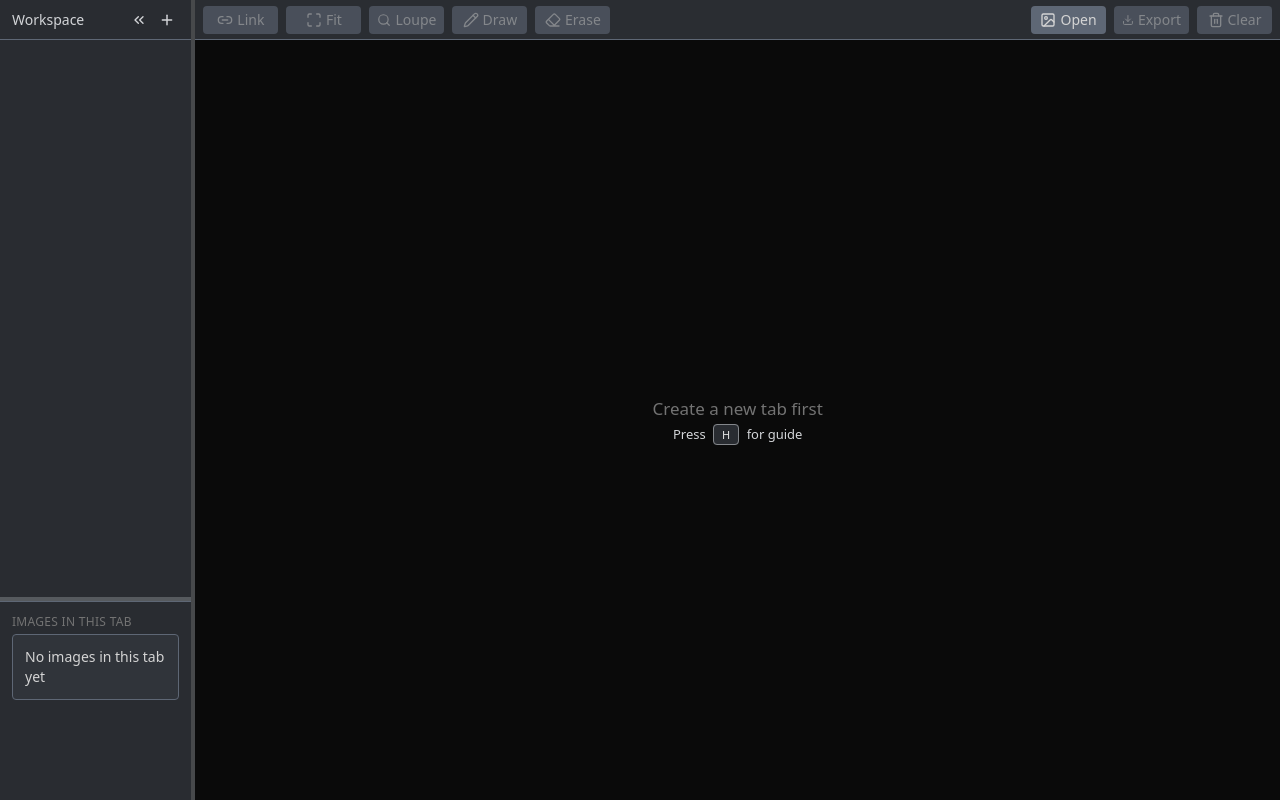
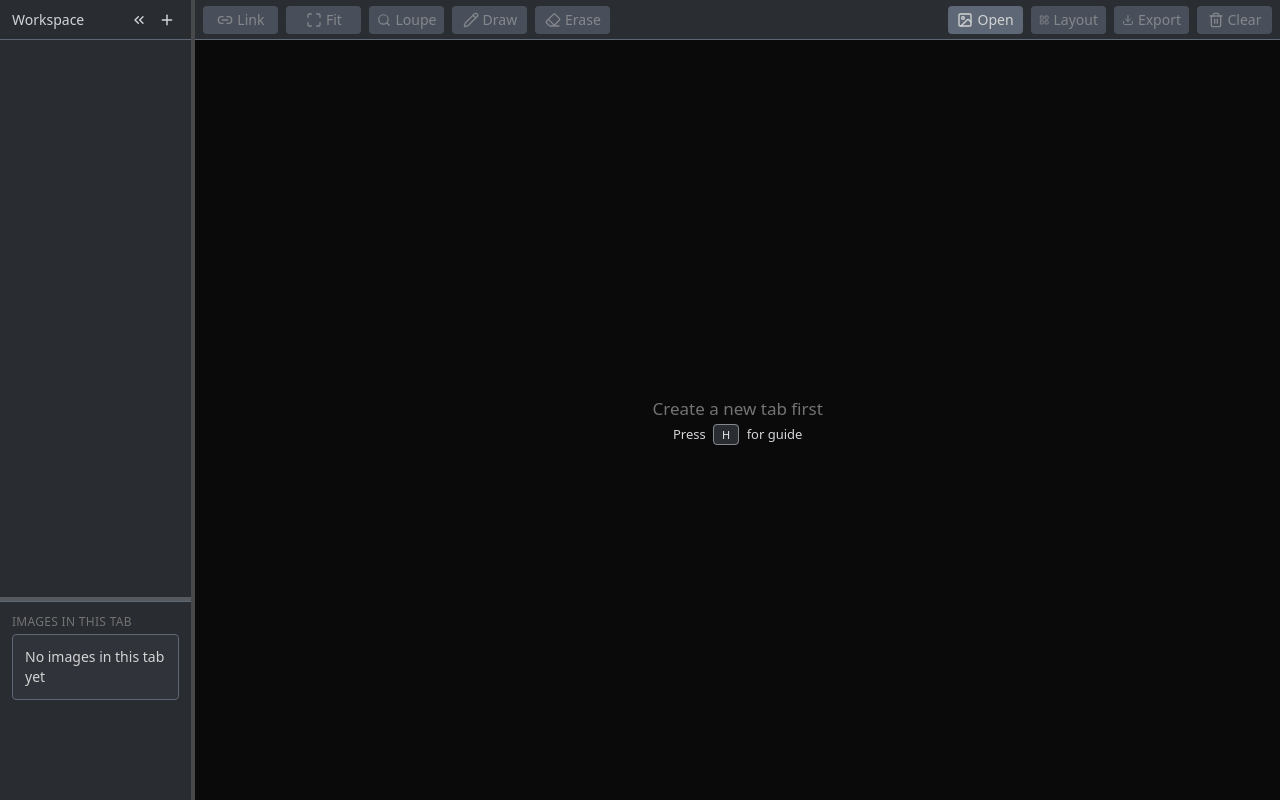
Before and after one commit to hgck000/syncview-desktop, a React (Vite) app in the folder frontend/: page / in a window 1280 px wide. Built offline with nearby package versions, Linux system fonts and the light colour scheme.

Commit message:
feat(layout): set layout 2x2 or 1x4 when import 4 imgs

```diff
--- a/frontend/src/app/store.ts
+++ b/frontend/src/app/store.ts
@@ -133,7 +133,7 @@ const SAFE_EMPTY_TAB: TabState = {
 type TabState = {
   id: string;
   name: string;
-  layout: "auto";
+  layout: "auto" | "row1x4";
   linkAll: boolean;
   panes: PaneId[];
   focusIndex: number;
@@ -174,6 +174,7 @@ type AppState = {
   setSidebarSize: (v: number) => void;
   setLeftSplit: (v: number) => void;
   toggleLinkAll: () => void;
+  toggleLayout: () => void;
 
   focusNext: () => void;
   focusPrev: () => void;
@@ -478,9 +479,16 @@ export const useApp = create<AppState>()(
               name: raw.name ?? `Tab ${idx + 1}`,
             };
 
+            const layoutRaw = raw.layout;
+            const layout =
+              layoutRaw === "row1x4" || layoutRaw === "auto"
+                ? layoutRaw
+                : "auto";
+
             return {
               ...base,
               ...raw,
+              layout,
               exif: {},
             };
           });
@@ -518,6 +526,20 @@ export const useApp = create<AppState>()(
         tabs: tabs.map((t) =>
           t.id === activeTabId ? { ...t, linkAll: !t.linkAll } : t
         ),
+      });
+    },
+    toggleLayout: () => {
+      set((state) => {
+        const idx = state.tabs.findIndex((t) => t.id === state.activeTabId);
+        if (idx === -1) return state;
+
+        const tab = state.tabs[idx];
+        const nextLayout = tab.layout === "row1x4" ? "auto" : "row1x4";
+        if (tab.layout === nextLayout) return state;
+
+        const nextTabs = state.tabs.slice();
+        nextTabs[idx] = { ...tab, layout: nextLayout };
+        return { tabs: nextTabs };
       });
     },
 
@@ -1420,40 +1442,51 @@ export const useApp = create<AppState>()(
       })),
 
     setBrushColor: (hex) =>
-      set((state) => ({
-        tabs: state.tabs.map((x) =>
-          x.id !== state.activeTabId
-            ? x
-            : {
-                ...x,
-                annotate: { ...x.annotate, color: hex },
-              }
-        ),
-      })),
+      set((state) => {
+        const idx = state.tabs.findIndex((t) => t.id === state.activeTabId);
+        if (idx === -1) return state;
+
+        const tab = state.tabs[idx];
+        if (tab.annotate.color === hex) return state;
+
+        const nextTabs = state.tabs.slice();
+        nextTabs[idx] = { ...tab, annotate: { ...tab.annotate, color: hex } };
+        return { tabs: nextTabs };
+      }),
 
     setBrushSize: (px) =>
-      set((state) => ({
-        tabs: state.tabs.map((x) =>
-          x.id !== state.activeTabId
-            ? x
-            : {
-                ...x,
-                annotate: { ...x.annotate, size: clamp(px, 1, 280) },
-              }
-        ),
-      })),
+      set((state) => {
+        const idx = state.tabs.findIndex((t) => t.id === state.activeTabId);
+        if (idx === -1) return state;
+
+        const tab = state.tabs[idx];
+        const nextSize = clamp(px, 1, 280);
+        if (tab.annotate.size === nextSize) return state;
+
+        const nextTabs = state.tabs.slice();
+        nextTabs[idx] = {
+          ...tab,
+          annotate: { ...tab.annotate, size: nextSize },
+        };
+        return { tabs: nextTabs };
+      }),
 
     setEraserSize: (px) =>
-      set((state) => ({
-        tabs: state.tabs.map((x) =>
-          x.id !== state.activeTabId
-            ? x
-            : {
-                ...x,
-                annotate: { ...x.annotate, eraserSize: clamp(px, 4, 640) },
-              }
-        ),
-      })),
+      set((state) => {
+        const idx = state.tabs.findIndex((t) => t.id === state.activeTabId);
+        if (idx === -1) return state;
+
+        const tab = state.tabs[idx];
+        const nextSize = clamp(px, 4, 640);
+        if (tab.annotate.eraserSize === nextSize) return state;
+
+        const nextTabs = state.tabs.slice();
+        nextTabs[idx] = {
+          ...tab,
+          annotate: { ...tab.annotate, eraserSize: nextSize },
+        };
+        return { tabs: nextTabs };
+      }),
 
     startStroke: (panes, mode, p0) => {
       const id = `${Date.now().toString(36)}-${Math.random()
--- a/frontend/src/app/useAnnotCanvas.ts
+++ b/frontend/src/app/useAnnotCanvas.ts
@@ -28,7 +28,6 @@ export function useAnnotCanvas(opts: {
   view: View;
   loupe: LoupeOpt;
   pointer: Pointer;
-  annotate: Annotate;
   uiActive?: boolean;
   exporting?: boolean;
 }) {
@@ -37,12 +36,25 @@ export function useAnnotCanvas(opts: {
     view,
     loupe,
     pointer,
-    annotate,
     uiActive = true,
-    exporting,
+    exporting = false,
   } = opts;
   const canvasRef = useRef<HTMLCanvasElement>(null);
   const rafRef = useRef<number | null>(null);
+  const annotateRef = useRef<Annotate>(
+    useApp.getState().getActiveSafe().annotate
+  );
+  const uiActiveRef = useRef(uiActive);
+  const exportingRef = useRef(exporting);
+
+  useEffect(() => {
+    uiActiveRef.current = uiActive;
+  }, [uiActive]);
+
+  useEffect(() => {
+    exportingRef.current = exporting;
+  }, [exporting]);
+
   const drawStrokes = useCallback(
     (
       ctx: CanvasRenderingContext2D,
@@ -99,13 +111,19 @@ export function useAnnotCanvas(opts: {
     const canvas = canvasRef.current;
     if (!canvas) return;
 
+    const annotate = annotateRef.current;
+
     const rect = canvas.getBoundingClientRect();
     const cwCss = Math.max(1, rect.width);
     const chCss = Math.max(1, rect.height);
 
     const dpr = window.devicePixelRatio || 1;
-    canvas.width = Math.max(1, Math.floor(cwCss * dpr));
-    canvas.height = Math.max(1, Math.floor(chCss * dpr));
+    const wPx = Math.max(1, Math.floor(cwCss * dpr));
+    const hPx = Math.max(1, Math.floor(chCss * dpr));
+    if (canvas.width !== wPx || canvas.height !== hPx) {
+      canvas.width = wPx;
+      canvas.height = hPx;
+    }
 
     const ctx = canvas.getContext("2d");
     if (!ctx) return;
@@ -187,10 +205,6 @@ export function useAnnotCanvas(opts: {
     pointer.u,
     pointer.v,
     drawStrokes,
-    annotate.mode,
-    annotate.color,
-    annotate.size,
-    annotate.eraserSize,
     view.scale,
     uiActive,
     exporting,
@@ -221,12 +235,22 @@ export function useAnnotCanvas(opts: {
     loupe.shape,
     pointer.u,
     pointer.v,
-    annotate.mode,
-    annotate.eraserSize,
-    annotate.color,
-    annotate.size,
     // exporting,
   ]);
+
+  // subscribe annotate riêng → đổi color/size chỉ redraw pane đang hover (uiActive)
+  useEffect(() => {
+    const unsub = useApp.subscribe(
+      (s) => s.getActiveSafe().annotate,
+      (a) => {
+        annotateRef.current = a;
+        if (uiActiveRef.current && !exportingRef.current) schedule();
+      }
+    );
+    return () => {
+      unsub();
+    };
+  }, [schedule]);
 
   // subscribe strokes riêng → không rerender React, chỉ schedule canvas draw
   useEffect(() => {
--- a/frontend/src/components/Pane.tsx
+++ b/frontend/src/components/Pane.tsx
@@ -21,17 +21,25 @@ import {
 type Props = { id: "A" | "B" | "C" | "D" };
 
 export default function Pane({ id }: Props) {
-  const t = useApp((s) => s.getActiveSafe());
   const panes = useApp((s) => s.getActiveSafe().panes);
-  const files = useApp((s) => s.getActiveSafe().files);
-  const dataURL = useApp((s) => s.getActiveSafe().dataURL);
+  const focusIndex = useApp((s) => s.getActiveSafe().focusIndex);
+
+  const path = useApp((s) => s.getActiveSafe().files[id]);
+  const data = useApp((s) => s.getActiveSafe().dataURL[id]);
+
   const view = useApp((s) => s.getActiveSafe().view[id]);
   const grid = useApp((s) => s.getActiveSafe().grid);
   const loupe = useApp((s) => s.getActiveSafe().loupe);
   const pointer = useApp((s) => s.getActiveSafe().pointerNorm[id]);
   const linkAll = useApp((s) => s.getActiveSafe().linkAll);
-  const annotate = useApp((s) => s.getActiveSafe().annotate);
+
+  const toolMode = useApp((s) => s.getActiveSafe().annotate.mode);
+  const brushSize = useApp((s) => s.getActiveSafe().annotate.size);
+  const eraserSize = useApp((s) => s.getActiveSafe().annotate.eraserSize);
+
   const exporting = useApp((s) => s.exporting);
+
+  const clearPane = useApp((s) => s.clearPane);
 
   const startStroke = useApp((s) => s.startStroke);
   const appendStrokePoint = useApp((s) => s.appendStrokePoint);
@@ -49,12 +57,8 @@ export default function Pane({ id }: Props) {
     pending?: { u: number; v: number };
   }>(null);
 
-  const idx = t.panes.indexOf(id);
-  const focused = idx === t.focusIndex;
-
-  const path = t.files[id];
-  const data = t.dataURL[id];
-  // const label = t.names[id] ?? basename(path) ?? `${id}: Empty`;
+  const idx = panes.indexOf(id);
+  const focused = idx === focusIndex;
 
   const setMeta = useApp((s) => s.setImageMeta);
   const setSize = useApp((s) => s.setPaneSize);
@@ -67,7 +71,7 @@ export default function Pane({ id }: Props) {
   const [drag, setDrag] = useState<{ x: number; y: number } | null>(null);
   const [hovered, setHovered] = useState(false);
 
-  const hasImage = !!(t.files[id] || t.dataURL[id]);
+  const hasImage = !!(path || data);
 
   const loupeForCanvas = !hasImage
     ? { ...loupe, on: false }
@@ -100,17 +104,12 @@ export default function Pane({ id }: Props) {
     pointer,
     exporting,
     uiActive,
-    annotate: {
-      mode: annotate.mode,
-      color: annotate.color,
-      size: annotate.size,
-      eraserSize: annotate.eraserSize,
-    },
   });
 
-  const exif = t.exif?.[id];
+  const exif = useApp((s) => s.getActiveSafe().exif?.[id]);
 
-  const showDetails = t.showDetails[id];
+  const showDetails = useApp((s) => s.getActiveSafe().showDetails[id]);
+  const name = useApp((s) => s.getActiveSafe().names[id]);
   const detailsOpen = showDetails && hasImage;
   const setExif = useApp((s) => s.setExif);
   const toggleDetails = useApp((s) => s.toggleDetails);
@@ -126,14 +125,8 @@ export default function Pane({ id }: Props) {
   }>(null);
   // RMB resize: dùng pointer lock để cursor không “bay” khỏi pane
 
-  const clearPane = useApp((s) => s.clearPane);
   const displayName =
-    t.names[id] ??
-    (t.files[id]
-      ? basename(t.files[id]!)
-      : t.dataURL[id]
-      ? "(dropped image)"
-      : "(Empty)");
+    name ?? (path ? basename(path) : data ? "(dropped image)" : "(Empty)");
 
   const device =
     exif?.Make && exif?.Model
@@ -536,7 +529,7 @@ export default function Pane({ id }: Props) {
       const vN = (e.clientY - rect.top) / rect.height;
       lastNormRef.current = { u: uN, v: vN };
 
-      if (t.linkAll) setPointerNormAll(uN, vN);
+      if (linkAll) setPointerNormAll(uN, vN);
       else setPointerNorm(id, uN, vN);
       applyZoom(id, factor, { type: "norm", u: uN, v: vN });
     } else {
@@ -549,7 +542,7 @@ export default function Pane({ id }: Props) {
     const { u, v } = lastNormRef.current;
     if (Math.abs(view.scale - 1) < 0.01) {
       applyZoom(id, 3, { type: "norm", u, v });
-      if (t.linkAll) setPointerNormAll(u, v);
+      if (linkAll) setPointerNormAll(u, v);
       else setPointerNorm(id, u, v);
     } else {
       resetView(id);
@@ -585,16 +578,14 @@ export default function Pane({ id }: Props) {
   }
 
   function onContextMenu(e: React.MouseEvent) {
-    if (loupe.on || annotate.mode === "none") e.preventDefault();
+    if (loupe.on || toolMode === "none") e.preventDefault();
   }
 
   function onMouseDown(e: React.MouseEvent) {
-    const path = files[id];
-    const data = dataURL[id];
     if (!path && !data) return;
 
     // LMB
-    if (e.button === 0 && annotate.mode !== "none") {
+    if (e.button === 0 && toolMode !== "none") {
       if (spaceDownRef.current) {
         setDrag({ x: e.clientX, y: e.clientY });
         return;
@@ -606,7 +597,7 @@ export default function Pane({ id }: Props) {
       const targets = linkAll ? panes : [id];
       const strokeId = startStroke(
         targets as any,
-        annotate.mode === "erase" ? "erase" : "draw",
+        toolMode === "erase" ? "erase" : "draw",
         p0
       );
 
@@ -624,18 +615,18 @@ export default function Pane({ id }: Props) {
 
     // RMB: giữ nguyên logic resize hiện tại
     if (e.button === 2) {
-      if (annotate.mode === "erase") {
+      if (toolMode === "erase") {
         setRdrag({
           startX: e.clientX,
-          startSize: annotate.eraserSize,
+          startSize: eraserSize,
           kind: "eraser",
         });
         return;
       }
-      if (annotate.mode === "draw") {
+      if (toolMode === "draw") {
         setRdrag({
           startX: e.clientX,
-          startSize: annotate.size,
+          startSize: brushSize,
           kind: "brush",
         });
         return;
@@ -854,7 +845,7 @@ export default function Pane({ id }: Props) {
           </div>
         </div>
 
-        {(t.files[id] || t.dataURL[id]) && (
+        {(path || data) && (
           <div className="absolute top-1.5 right-1.5 pointer-events-auto">
             <div
               onClick={() => {
--- a/frontend/src/components/Toolbar.tsx
+++ b/frontend/src/components/Toolbar.tsx
@@ -7,12 +7,13 @@ import {
   Pencil,
   Eraser,
   Download,
+  LayoutGrid,
 } from "lucide-react";
+import { useEffect, useRef } from "react";
 import { useApp } from "../app/store";
 import { openFileDialog, savePngDialog } from "../app/bridge";
 
 export default function Toolbar() {
-  const t = useApp((s) => s.getActiveSafe());
   // const has = useApp(s => s.hasActive()); // dùng để disable nút khi chưa có tab
   const toggleLinkAll = useApp((s) => s.toggleLinkAll);
   const setFileForPane = useApp((s) => s.setFileForPane);
@@ -20,6 +21,28 @@ export default function Toolbar() {
   const resetView = useApp((s) => s.resetView);
   const toggleLoupe = useApp((s) => s.toggleLoupe);
   const clearAllPanes = useApp((s) => s.clearAllPanes);
+  const toggleLayout = useApp((s) => s.toggleLayout);
+
+  // Throttle update màu brush theo rAF để tránh re-render/draw quá dày khi kéo color picker
+  const colorRafRef = useRef<number | null>(null);
+  const pendingColorRef = useRef<string | null>(null);
+
+  useEffect(() => {
+    return () => {
+      if (colorRafRef.current != null)
+        cancelAnimationFrame(colorRafRef.current);
+    };
+  }, []);
+
+  function setBrushColorThrottled(next: string) {
+    pendingColorRef.current = next;
+    if (colorRafRef.current != null) return;
+    colorRafRef.current = requestAnimationFrame(() => {
+      colorRafRef.current = null;
+      const c = pendingColorRef.current;
+      if (c) setBrushColor(c);
+    });
+  }
 
   // const handleOpen = async () => {
   //   const paneId = focusedPaneId; // lấy từ store/hook
@@ -28,13 +51,21 @@ export default function Toolbar() {
   //   useApp.getState().addFilesToActiveTabFromDialog(paths, paneId);
   // };
 
-  const annotate = useApp((s) => s.getActiveSafe().annotate);
   const toggleDraw = useApp((s) => s.toggleDraw);
   const toggleErase = useApp((s) => s.toggleErase);
   const setBrushColor = useApp((s) => s.setBrushColor);
 
   const setExporting = useApp((s) => s.setExporting);
-  const hasAnyImage = t.panes.some((id) => t.files[id] || t.dataURL[id]);
+  const hasAnyImage = useApp((s) => {
+    const t = s.getActiveSafe();
+    return t.panes.some((id) => t.files[id] || t.dataURL[id]);
+  });
+  const linkAll = useApp((s) => s.getActiveSafe().linkAll);
+  const loupeOn = useApp((s) => s.getActiveSafe().loupe.on);
+  const toolMode = useApp((s) => s.getActiveSafe().annotate.mode);
+  const brushColor = useApp((s) => s.getActiveSafe().annotate.color);
+  const paneCount = useApp((s) => s.getActiveSafe().panes.length);
+  const layout = useApp((s) => s.getActiveSafe().layout);
 
   const BTN_BASE =
     "px-2 py-1 rounded flex items-center gap-1 select-none transition btn-width justify-center";
@@ -53,8 +84,9 @@ export default function Toolbar() {
       : "bg-neutral-800 hover:bg-neutral-700 text-neutral-300 cursor-pointer";
 
   async function onOpen() {
-    const baseTarget = t.panes.length
-      ? t.panes[t.focusIndex]
+    const t0 = useApp.getState().getActiveSafe();
+    const baseTarget = t0.panes.length
+      ? t0.panes[t0.focusIndex]
       : nextEmpty() ?? "D";
 
     console.log("[UI] Open -> base target pane =", baseTarget);
@@ -80,9 +112,9 @@ export default function Toolbar() {
   }
 
   function activePane() {
+    const t = useApp.getState().getActiveSafe();
     return t.panes[t.focusIndex];
   }
-
   function onFit() {
     const id = activePane();
     if (!id) return;
@@ -123,6 +155,8 @@ export default function Toolbar() {
 
   async function onExport() {
     if (!hasAnyImage) return;
+
+    const t = useApp.getState().getActiveSafe();
 
     const gridEl = document.querySelector(
       '[data-role="viewer-grid"]'
@@ -220,7 +254,7 @@ export default function Toolbar() {
       <div
         onClick={() => hasAnyImage && toggleLinkAll()}
         title="Link (E)"
-        className={`${BTN_BASE} ${btnToggle(t.linkAll)}`}
+        className={`${BTN_BASE} ${btnToggle(linkAll)}`}
       >
         <Link2 size={16} /> Link
       </div>
@@ -239,7 +273,7 @@ export default function Toolbar() {
       <div
         onClick={() => hasAnyImage && toggleLoupe()}
         title="Loupe (V)"
-        className={`${BTN_BASE} ${btnToggle(t.loupe.on)}`}
+        className={`${BTN_BASE} ${btnToggle(loupeOn)}`}
       >
         <Search size={16} />
         Loupe
@@ -249,7 +283,7 @@ export default function Toolbar() {
       <div
         onClick={() => hasAnyImage && toggleDraw()}
         title="Draw (F)"
-        className={`${BTN_BASE} ${btnToggle(annotate.mode === "draw")}`}
+        className={`${BTN_BASE} ${btnToggle(toolMode === "draw")}`}
       >
         <Pencil size={16} />
         Draw
@@ -259,18 +293,19 @@ export default function Toolbar() {
       <div
         onClick={() => hasAnyImage && toggleErase()}
         title="Erase (G)"
-        className={`${BTN_BASE} ${btnToggle(annotate.mode === "erase")}`}
+        className={`${BTN_BASE} ${btnToggle(toolMode === "erase")}`}
       >
         <Eraser size={16} /> Erase
       </div>
 
       {/* controls */}
-      {hasAnyImage && annotate.mode === "draw" && (
+      {hasAnyImage && toolMode === "draw" && (
         <div className="relative group">
           <input
             type="color"
-            value={annotate.color}
-            onChange={(e) => setBrushColor(e.target.value)}
+            value={brushColor}
+            onInput={(e) => setBrushColorThrottled(e.currentTarget.value)}
+            onChange={(e) => setBrushColorThrottled(e.currentTarget.value)}
             className="absolute inset-0 opacity-0 cursor-pointer"
             title="Brush color"
           />
@@ -284,7 +319,7 @@ export default function Toolbar() {
         group-hover:ring-2 group-hover:ring-blue-400/60
         transition
       "
-            style={{ backgroundColor: annotate.color }}
+            style={{ backgroundColor: brushColor }}
           />
         </div>
       )}
@@ -299,6 +334,27 @@ export default function Toolbar() {
                   cursor-pointer select-none transition btn-width justify-center"
       >
         <ImageIcon size={16} /> Open
+      </div>
+
+      {/* Layout toggle (2x2 <-> 1x4) */}
+      <div
+        onClick={() => paneCount === 4 && toggleLayout()}
+        title={
+          paneCount === 4
+            ? `Toggle layout (${layout === "row1x4" ? "1x4" : "2x2"})`
+            : "Layout toggle is available when you have 4 photos"
+        }
+        className={`px-2 py-1 rounded flex items-center gap-1
+            ${
+              paneCount === 4
+                ? layout === "row1x4"
+                  ? "bg-blue-600/60 hover:bg-blue-600 text-white cursor-pointer"
+                  : "bg-neutral-800 hover:bg-neutral-700 text-neutral-300 cursor-pointer"
+                : "bg-neutral-800/60 text-neutral-700 cursor-not-allowed"
+            }
+            select-none transition btn-width justify-center`}
+      >
+        <LayoutGrid size={16} /> Layout
       </div>
 
       {/* Export */}
--- a/frontend/src/components/ViewerGrid.tsx
+++ b/frontend/src/components/ViewerGrid.tsx
@@ -112,15 +112,19 @@ function DragOverlay({ show, needsTab }: { show: boolean; needsTab: boolean }) {
 }
 
 export default function ViewerGrid() {
-  const t = useApp((s) => s.getActiveSafe());
   const has = useApp((s) => s.hasActive());
-  const n = t.panes.length;
+  const panes = useApp((s) => s.getActiveSafe().panes);
+  const layout = useApp((s) => s.getActiveSafe().layout);
+  const n = panes.length;
 
   const rootRef = useRef<HTMLDivElement>(null);
   const dragOver = useFileDragOver(rootRef);
 
-  // Quy tắc lưới mới: 1→1 cột, 2→2 cột, 3→3 cột, 4→2x2
+  // Quy tắc lưới:
+  // - Mặc định (layout = auto): 1→1 cột, 2→2 cột, 3→3 cột, 4→2x2
+  // - Khi layout = row1x4 và đang có 4 pane: 1 hàng x 4 cột
   const gridBase = "h-full p-1 gap-1 bg-neutral-950 grid auto-rows-fr";
+
   const gridClass =
     n === 1
       ? `${gridBase} grid-cols-1`
@@ -128,6 +132,8 @@ export default function ViewerGrid() {
       ? `${gridBase} grid-cols-2`
       : n === 3
       ? `${gridBase} grid-cols-3`
+      : layout === "row1x4"
+      ? `${gridBase} grid-cols-4 grid-rows-1`
       : `${gridBase} grid-cols-2 grid-rows-2`;
 
   const needsTab = !has || n === 0;
@@ -146,7 +152,7 @@ export default function ViewerGrid() {
           </div>
         ) : (
           <div className={gridClass} data-role="viewer-grid">
-            {t.panes.map((id) => (
+            {panes.map((id) => (
               <Pane key={id} id={id} />
             ))}
           </div>
```
